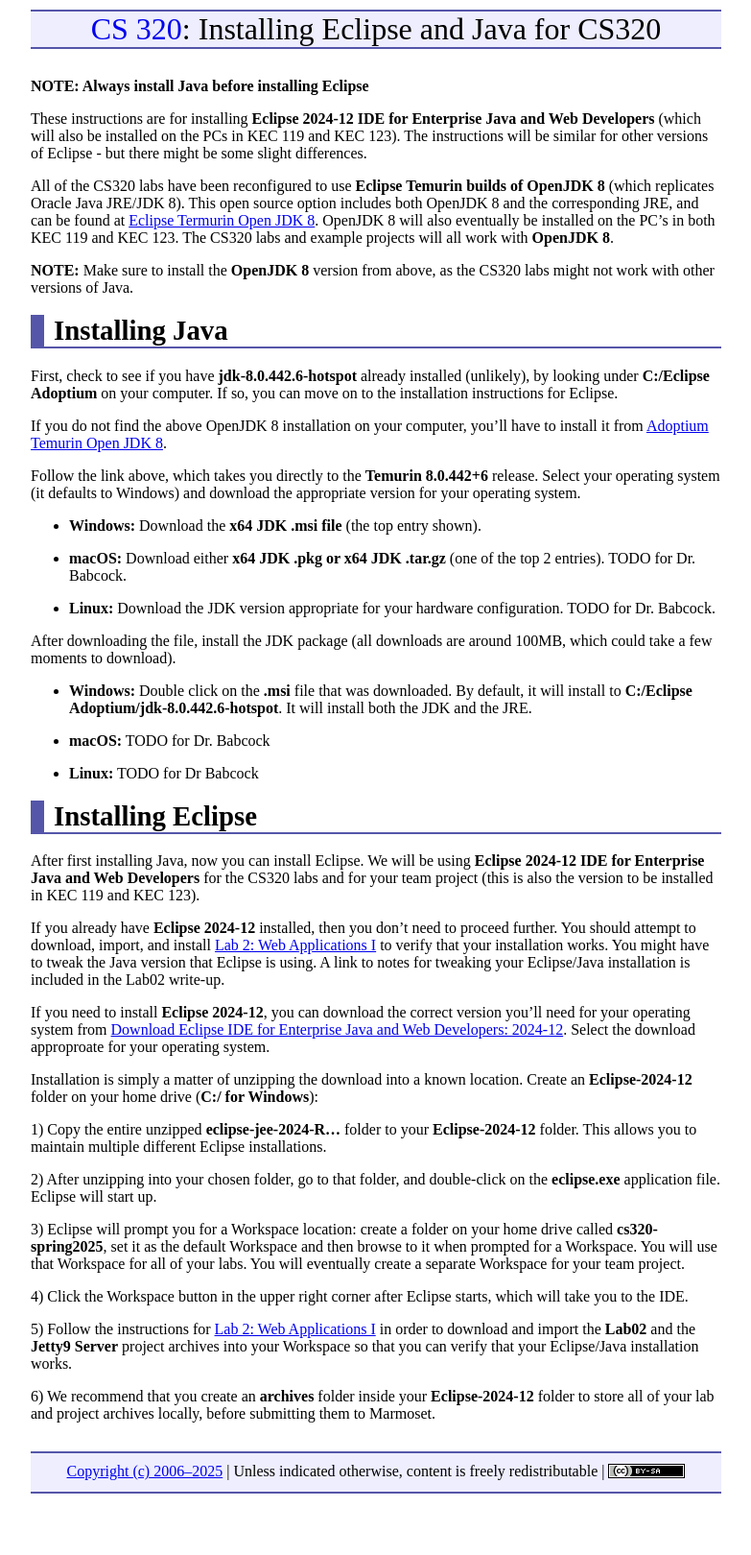
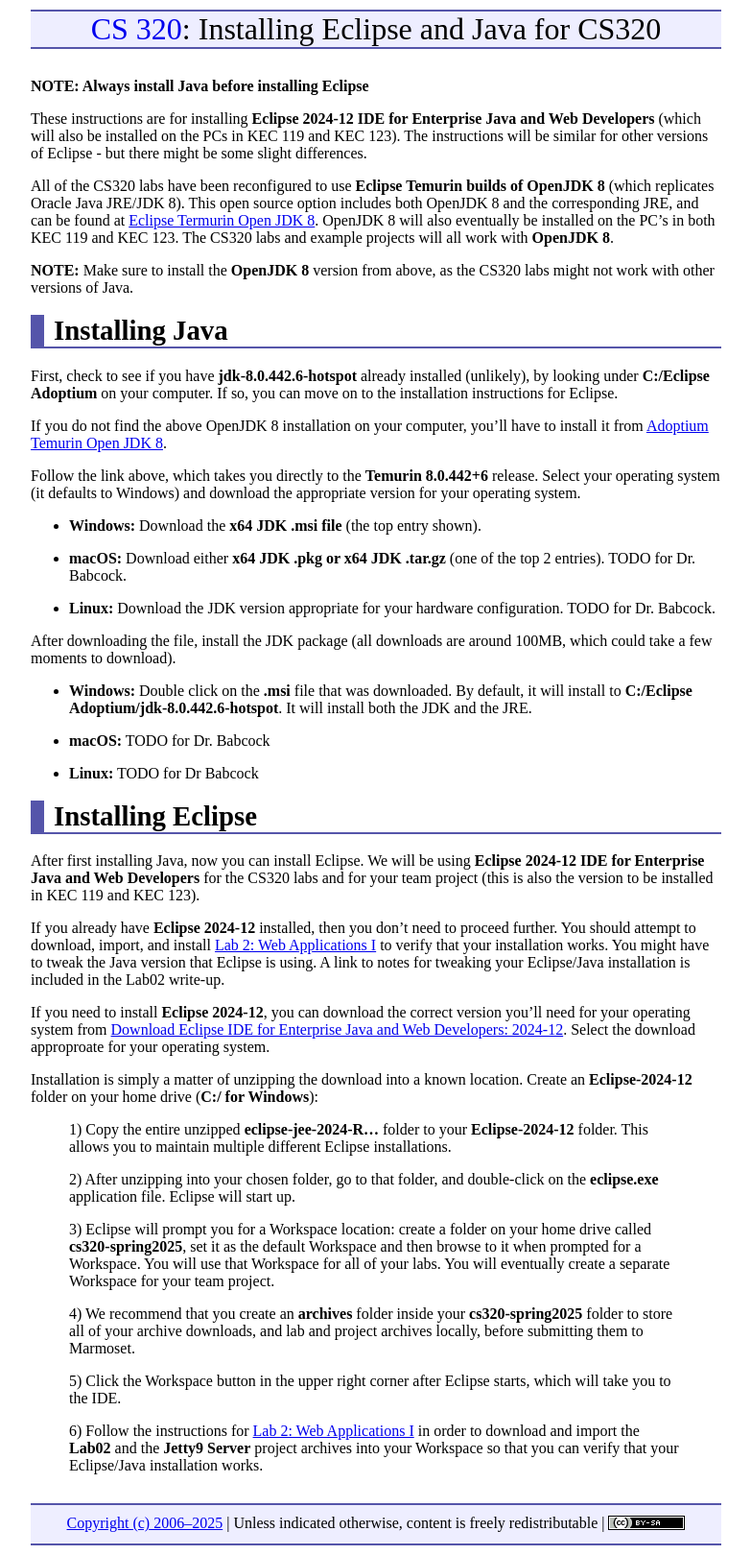
Before and after one commit to ycpcs/cs320-spring2025, a Jekyll site: the page built from labs/Eclipse-Java-Installation.md, in a window 1280 px wide. Shown: the whole page at 96% size, without its empty margins (248-1031 px from the left). Built offline with Jekyll 4.4.1, drawn with Linux system fonts in a browser that asks for light colours; before the commit the page ends 1566 px from its top, so only the background shows below that.

Commit message:
yet more edits

```diff
--- a/labs/Eclipse-Java-Installation.md
+++ b/labs/Eclipse-Java-Installation.md
@@ -47,14 +47,14 @@ If you need to install **Eclipse 2024-12**, you can download the correct version
 
 Installation is simply a matter of unzipping the download into a known location.  Create an **Eclipse-2024-12** folder on your home drive (**C:/ for Windows**):
 
-  1) Copy the entire unzipped **eclipse-jee-2024-R...** folder to your **Eclipse-2024-12** folder.  This allows you to maintain multiple different Eclipse installations.
+> 1) Copy the entire unzipped **eclipse-jee-2024-R...** folder to your **Eclipse-2024-12** folder.  This allows you to maintain multiple different Eclipse installations.
 
-  2) After unzipping into your chosen folder, go to that folder, and double-click on the **eclipse.exe** application file.  Eclipse will start up.
+> 2) After unzipping into your chosen folder, go to that folder, and double-click on the **eclipse.exe** application file.  Eclipse will start up.
 
-  3) Eclipse will prompt you for a Workspace location: create a folder on your home drive called **cs320-spring2025**, set it as the default Workspace and then browse to it when prompted for a Workspace.  You will use that Workspace for all of your labs.  You will eventually create a separate Workspace for your team project.
+> 3) Eclipse will prompt you for a Workspace location: create a folder on your home drive called **cs320-spring2025**, set it as the default Workspace and then browse to it when prompted for a Workspace.  You will use that Workspace for all of your labs.  You will eventually create a separate Workspace for your team project.
 
-  4) Click the Workspace button in the upper right corner after Eclipse starts, which will take you to the IDE.
+> 4) We recommend that you create an **archives** folder inside your **cs320-spring2025** folder to store all of your archive downloads, and lab and project archives locally, before submitting them to Marmoset.
 
-  5) Follow the instructions for [Lab 2: Web Applications I](./lab02.html) in order to download and import the **Lab02** and the **Jetty9 Server** project archives into your Workspace so that you can verify that your Eclipse/Java installation works.
+> 5) Click the Workspace button in the upper right corner after Eclipse starts, which will take you to the IDE.
 
-  6) We recommend that you create an **archives** folder inside your **Eclipse-2024-12** folder to store all of your lab and project archives locally, before submitting them to Marmoset.
+> 6) Follow the instructions for [Lab 2: Web Applications I](./lab02.html) in order to download and import the **Lab02** and the **Jetty9 Server** project archives into your Workspace so that you can verify that your Eclipse/Java installation works.
```
